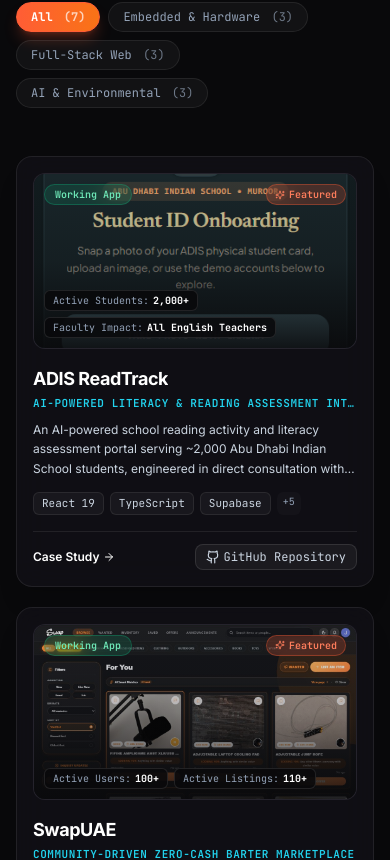
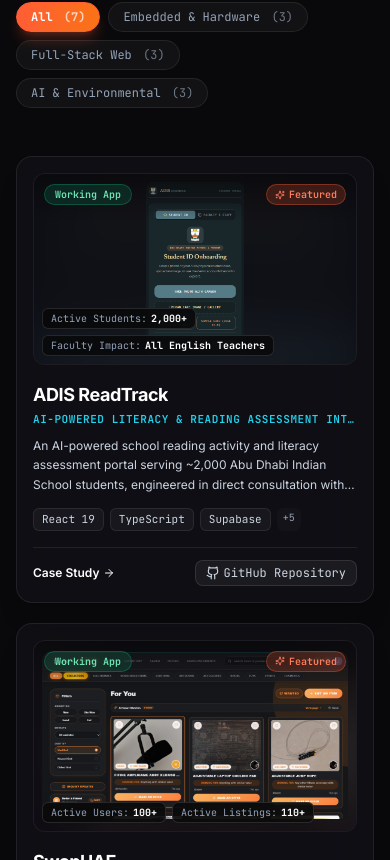
Before and after one commit to JoelCyril/JoelCyrilInfo, a React (Vite) app: page / in a window 390 px wide. Shown: the part 4364-5224 px from the top of the page. Built offline with nearby package versions, Linux system fonts and the light colour scheme.

Commit message:
fix: preserve exact uncropped aspect ratios for all project screenshots with object-contain and ambient blur backdrops

```diff
--- a/src/components/ProjectCard.tsx
+++ b/src/components/ProjectCard.tsx
@@ -80,19 +80,28 @@ export const ProjectCard: React.FC<ProjectCardProps> = ({ project, onSelect, ind
         <div>
           {/* Project Thumbnail Image */}
           <div
-            className="w-full h-44 sm:h-48 relative rounded-xl overflow-hidden bg-[#12101a] border border-white/[0.08] light:border-slate-200 cursor-pointer mb-4 shrink-0 project-thumbnail-card"
+            className="w-full h-48 sm:h-52 relative rounded-xl overflow-hidden bg-[#0a0910] light:bg-slate-100 border border-white/[0.08] light:border-slate-200 cursor-pointer mb-4 shrink-0 project-thumbnail-card flex items-center justify-center p-2"
             onClick={() => onSelect(project)}
           >
+            {/* Ambient Blurred Background to maintain aspect ratio without harsh margins */}
+            <div
+              className="absolute inset-0 bg-cover bg-center filter blur-xl opacity-30 dark:opacity-20 scale-125 pointer-events-none"
+              style={{ backgroundImage: `url(${project.image})` }}
+            />
+
+            {/* Exact Uncropped Image at Original Aspect Ratio */}
             <img
               src={project.image}
               alt={project.title}
-              className="w-full h-full object-cover object-center filter brightness-[0.95] group-hover:brightness-105 group-hover:scale-105 transition-all duration-700"
+              className="relative z-10 max-h-full max-w-full object-contain object-center filter brightness-[0.98] group-hover:scale-[1.03] transition-transform duration-500 rounded-lg shadow-sm"
               loading="lazy"
             />
-            <div className="absolute inset-0 bg-gradient-to-t from-[#09090b]/90 via-[#09090b]/25 to-transparent" />
+
+            {/* Subtle Top & Bottom Vignettes */}
+            <div className="absolute inset-x-0 top-0 h-12 bg-gradient-to-b from-[#09090b]/70 to-transparent pointer-events-none z-10" />
 
             {/* Badges Overlay */}
-            <div className="absolute top-2.5 left-2.5 right-2.5 flex items-center justify-between gap-1.5">
+            <div className="absolute top-2.5 left-2.5 right-2.5 flex items-center justify-between gap-1.5 z-20">
               <span
                 className={`px-2.5 py-0.5 rounded-full text-[10px] font-mono font-semibold border backdrop-blur-md ${getStatusBadge(
                   project.status
@@ -116,11 +125,11 @@ export const ProjectCard: React.FC<ProjectCardProps> = ({ project, onSelect, ind
 
             {/* Key Metrics Overlay Pills */}
             {project.metrics && project.metrics.length > 0 && (
-              <div className="absolute bottom-2.5 left-2.5 right-2.5 flex flex-wrap gap-1.5">
+              <div className="absolute bottom-2 left-2 right-2 flex flex-wrap gap-1.5 z-20">
                 {project.metrics.slice(0, 2).map((metric) => (
                   <div
                     key={metric.label}
-                    className="px-2 py-0.5 rounded-md bg-[#09090b]/85 backdrop-blur-md border border-white/[0.1] text-[10px] font-mono flex items-center gap-1"
+                    className="px-2 py-0.5 rounded-md bg-[#09090b]/90 backdrop-blur-md border border-white/[0.12] text-[10px] font-mono flex items-center gap-1 shadow-sm"
                   >
                     <span className="text-slate-400">{metric.label}:</span>
                     <span className="text-white font-bold">{metric.value}</span>
--- a/src/components/ProjectModal.tsx
+++ b/src/components/ProjectModal.tsx
@@ -84,30 +84,41 @@ export const ProjectModal: React.FC<ProjectModalProps> = ({ project, onClose })
               </h2>
             </div>
 
-            {/* Hero Visual Preview */}
-            <div className="space-y-2">
-              <div className="relative rounded-xl sm:rounded-2xl overflow-hidden bg-[#0a090e] border border-white/[0.08] light:border-slate-200 h-52 sm:h-64 md:h-72 w-full flex items-center justify-center">
+            {/* Hero Visual Preview - Keeps authentic aspect ratio without cropping */}
+            <div className="space-y-2.5">
+              <div className="relative rounded-xl sm:rounded-2xl overflow-hidden bg-[#07060b] light:bg-slate-100 border border-white/[0.08] light:border-slate-200 h-64 sm:h-80 md:h-[390px] w-full flex items-center justify-center p-2.5 sm:p-3">
+                {/* Ambient Blurred Backdrop to fill space organically */}
+                <div
+                  className="absolute inset-0 bg-cover bg-center filter blur-2xl opacity-25 dark:opacity-20 scale-125 pointer-events-none"
+                  style={{ backgroundImage: `url(${activeImage || project.image})` }}
+                />
+
+                {/* Natural Aspect Ratio Uncropped Screenshot */}
                 <img
                   src={activeImage || project.image}
                   alt={project.title}
-                  className="w-full h-full object-cover object-top"
+                  className="relative z-10 max-h-full max-w-full object-contain object-center rounded-lg shadow-2xl transition-all duration-300"
                 />
               </div>
 
               {/* Gallery Image switcher thumbnails if multiple exist */}
               {project.galleryImages && project.galleryImages.length > 1 && (
-                <div className="flex items-center gap-2 overflow-x-auto py-1">
+                <div className="flex items-center gap-2 overflow-x-auto py-1.5 px-0.5">
                   {project.galleryImages.map((img, idx) => (
                     <button
                       key={idx}
                       onClick={() => setActiveImage(img)}
-                      className={`relative w-16 h-12 rounded-lg overflow-hidden border shrink-0 transition-all ${
+                      className={`relative w-20 h-14 rounded-lg overflow-hidden border shrink-0 transition-all p-0.5 bg-[#0a090e] light:bg-slate-200 flex items-center justify-center ${
                         (activeImage || project.image) === img
-                          ? 'border-[#ff5d35] ring-2 ring-[#ff5d35]/30 scale-105'
-                          : 'border-white/[0.1] opacity-70 hover:opacity-100'
+                          ? 'border-[#ff5d35] ring-2 ring-[#ff5d35]/40 scale-105'
+                          : 'border-white/[0.12] light:border-slate-300 opacity-60 hover:opacity-100'
                       }`}
                     >
-                      <img src={img} alt={`${project.title} preview ${idx + 1}`} className="w-full h-full object-cover object-top" />
+                      <img
+                        src={img}
+                        alt={`${project.title} preview ${idx + 1}`}
+                        className="w-full h-full object-contain rounded"
+                      />
                     </button>
                   ))}
                 </div>
```
